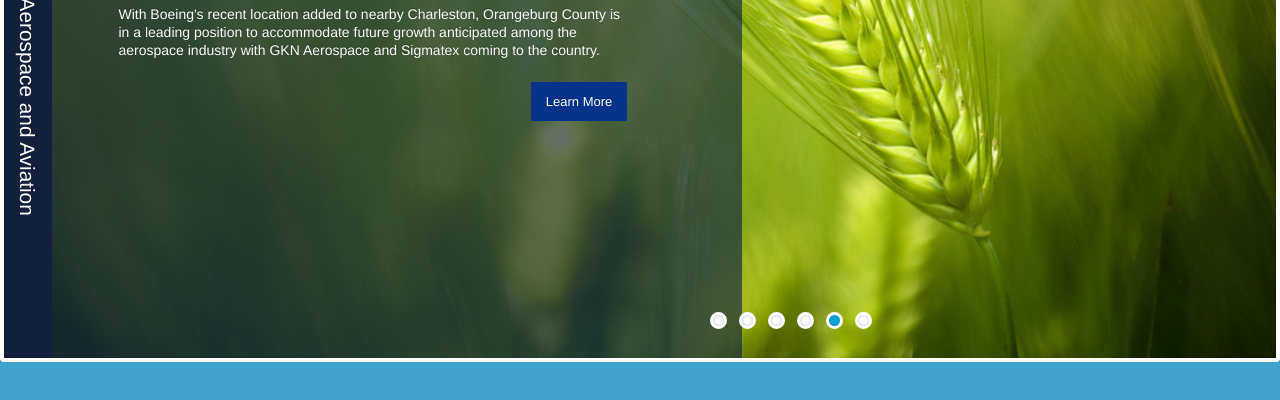
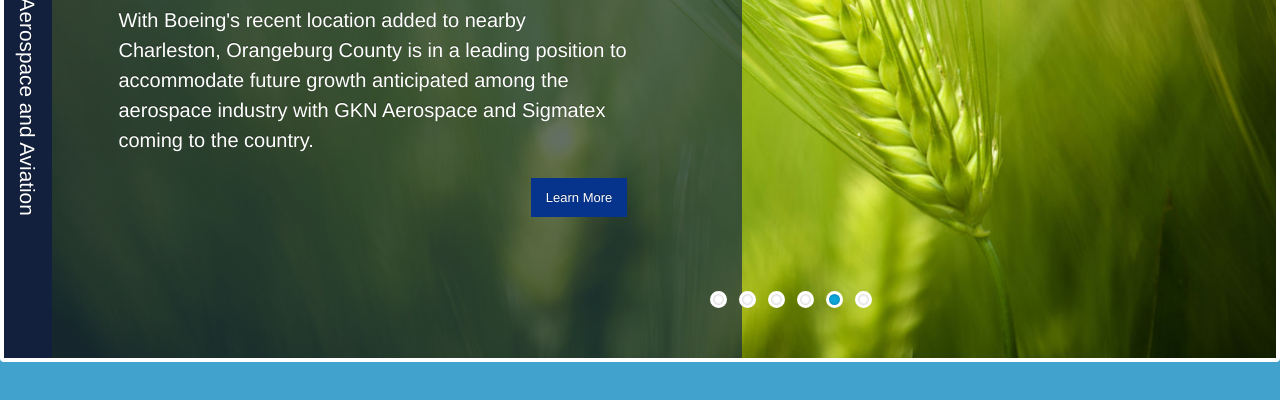
Before and after one commit to eduarmreyes/flex-slider-wp.ocdc.com, a website with bundled scripts: page wp.ocdc.com/thumbnail-controlnav.html in a window 1280 px wide. Shown: the part 180-580 px from the top of the page. Built offline with nearby package versions, Linux system fonts and the light colour scheme.

Commit message:
Increase line height in paragraph on flex caption

```diff
--- a/wp.ocdc.com/thumbnail-controlnav.html
+++ b/wp.ocdc.com/thumbnail-controlnav.html
@@ -81,7 +81,7 @@
         font-size: 40px;
       }
       .flex-control-nav {
-        bottom: 29px;
+        bottom: 50px;
         right: 0;
         width: 45%;
         text-align: left;
@@ -100,6 +100,10 @@
       }
     }
     @media screen and (min-width: 1020px) {
+      .flex-caption > p {
+        font-size: 20px;
+        line-height: 30px;
+      }
       .flex-caption > .spacer {
         margin: 20px 0px 20px 0px;
         text-align: right;
```
